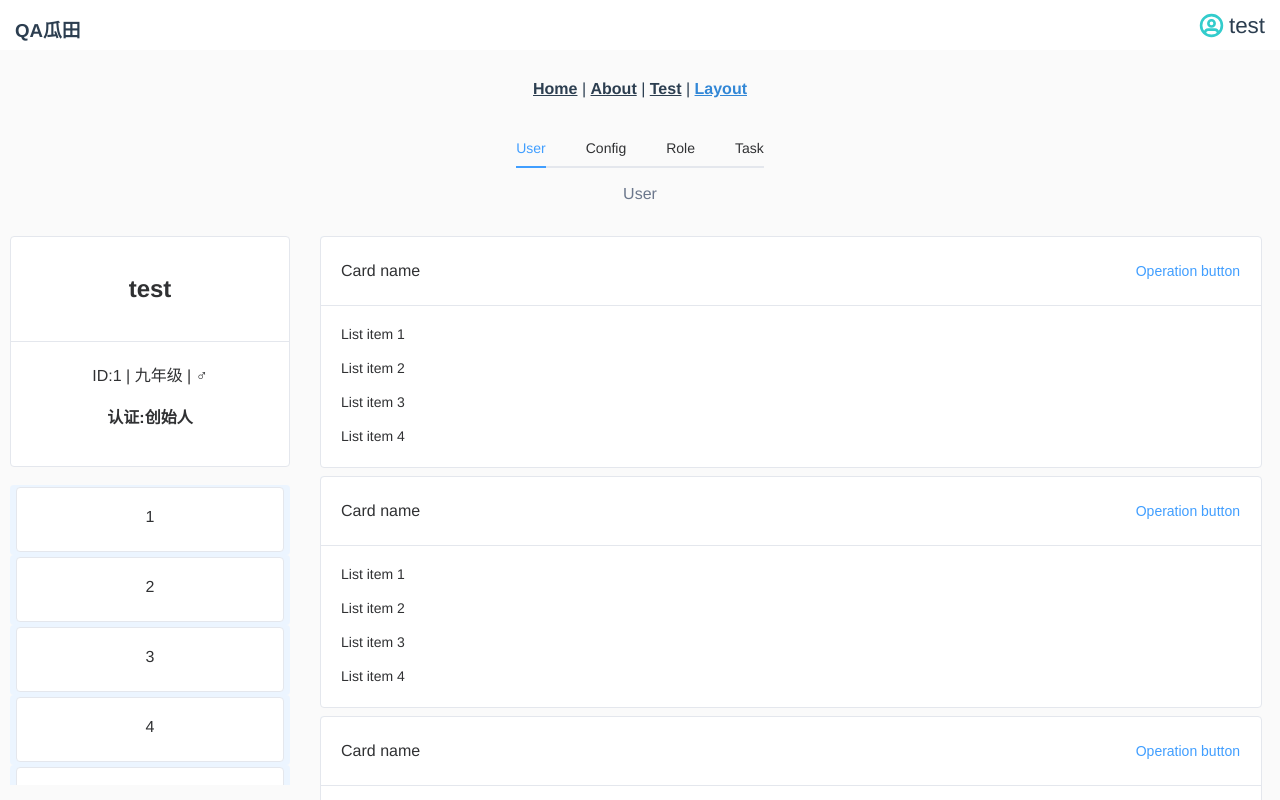
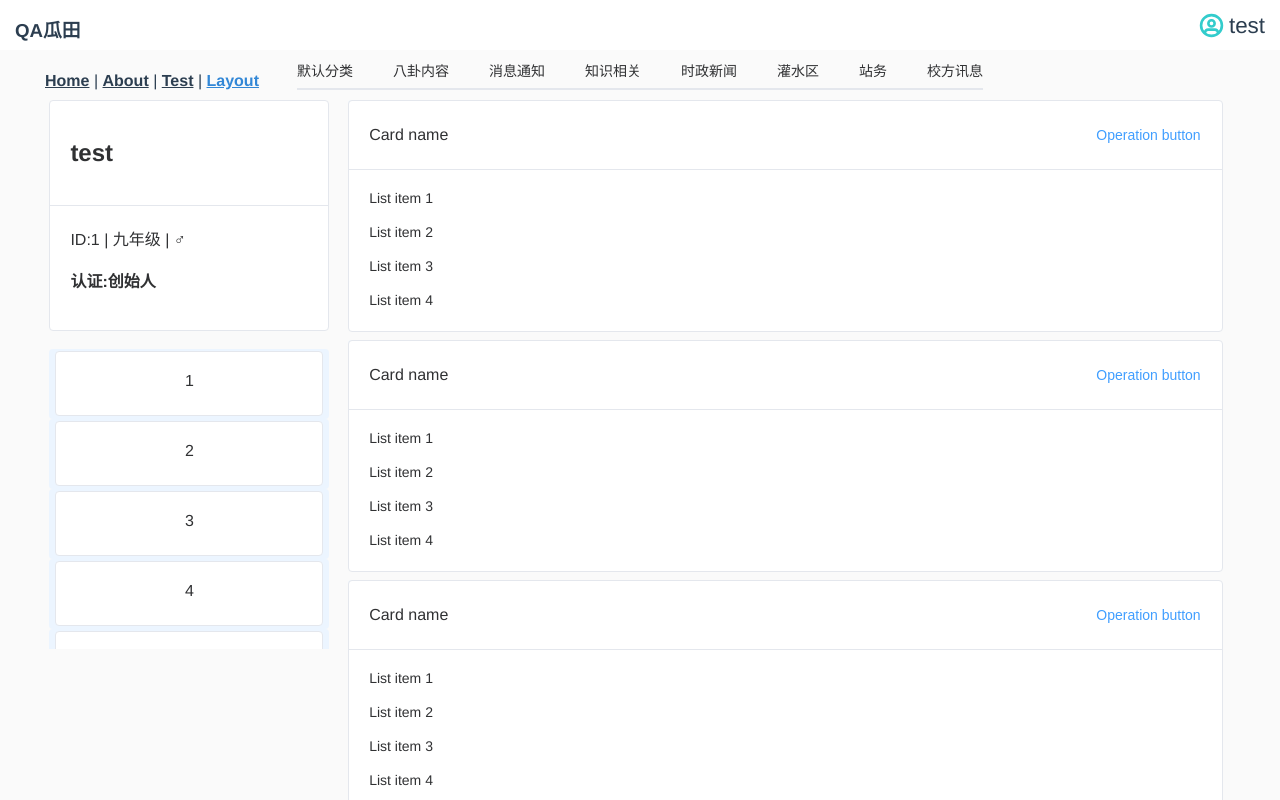
Before and after one commit to qa-gt/gt-v3-frontend, a Vue app: page /#/layout in a window 1280 px wide. Shown: the top 800 px of the page. Built offline with nearby package versions, Linux system fonts and the light colour scheme.

Commit message:
有点小问题……

```diff
--- a/src/App.vue
+++ b/src/App.vue
@@ -19,16 +19,31 @@
           <circle cx="12" cy="12" r="10" />
         </svg>
       </div>
-      <div style="float: right;">{{ username }}</div>
+      <div style="float: right">{{ username }}</div>
     </div>
+    <nav>
+      <router-link to="/">Home</router-link> |
+      <router-link to="/about">About</router-link> |
+      <router-link to="/test">Test</router-link> |
+      <router-link to="/layout">Layout</router-link>
+      <router-view />
+    </nav>
   </el-header>
-  <nav>
-    <router-link to="/">Home</router-link> |
-    <router-link to="/about">About</router-link> |
-    <router-link to="/test">Test</router-link> |
-    <router-link to="/layout">Layout</router-link>
-  </nav>
-  <router-view />
+
+  <el-row justify="space-evenly">
+
+
+    <el-tabs v-model="activeName" class="demo-tabs" @tab-click="handleClick">
+      <el-tab-pane label="默认分类" name="first">默认分类</el-tab-pane>
+      <el-tab-pane label="八卦内容" name="second">八卦内容</el-tab-pane>
+      <el-tab-pane label="消息通知" name="third">消息通知</el-tab-pane>
+      <el-tab-pane label="知识相关" name="fourth">知识相关</el-tab-pane>
+      <el-tab-pane label="时政新闻" name="fifth">时政新闻</el-tab-pane>
+      <el-tab-pane label="灌水区" name="seventh">灌水区</el-tab-pane>
+      <el-tab-pane label="站务" name="eighth">站务</el-tab-pane>
+      <el-tab-pane label="校方讯息" name="ninth">校方讯息</el-tab-pane>
+    </el-tabs>
+  </el-row>
 </template>
 
 <style>
--- a/src/views/LayoutView.vue
+++ b/src/views/LayoutView.vue
@@ -1,12 +1,5 @@
 <template>
-<el-row justify="space-around">
-  <el-tabs v-model="activeName" class="demo-tabs" @tab-click="handleClick">
-    <el-tab-pane label="User" name="first">User</el-tab-pane>
-    <el-tab-pane label="Config" name="second">Config</el-tab-pane>
-    <el-tab-pane label="Role" name="third">Role</el-tab-pane>
-    <el-tab-pane label="Task" name="fourth">Task</el-tab-pane>
-  </el-tabs>
-</el-row>
+
   <el-row justify="space-around">
     <el-col :span="5" class="test1">
       <el-card shadow="hover" class="box-card">
```
